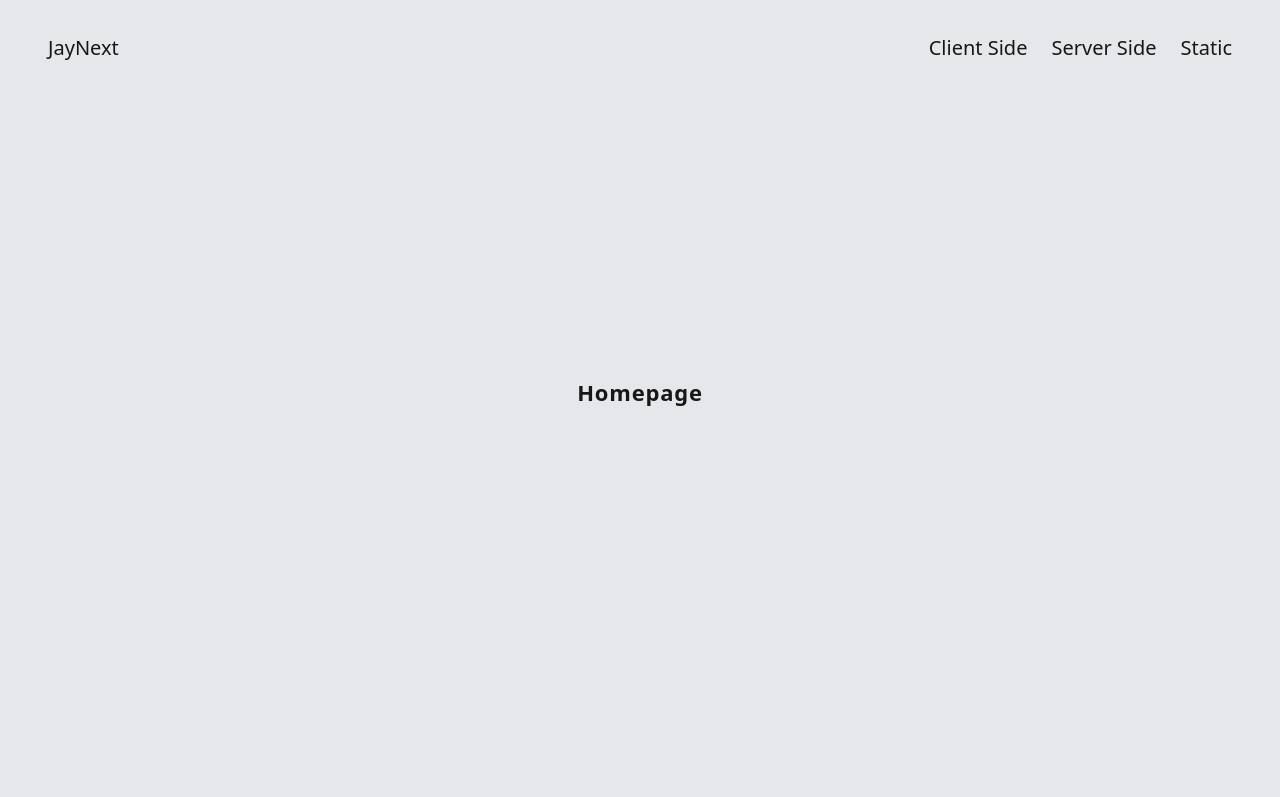
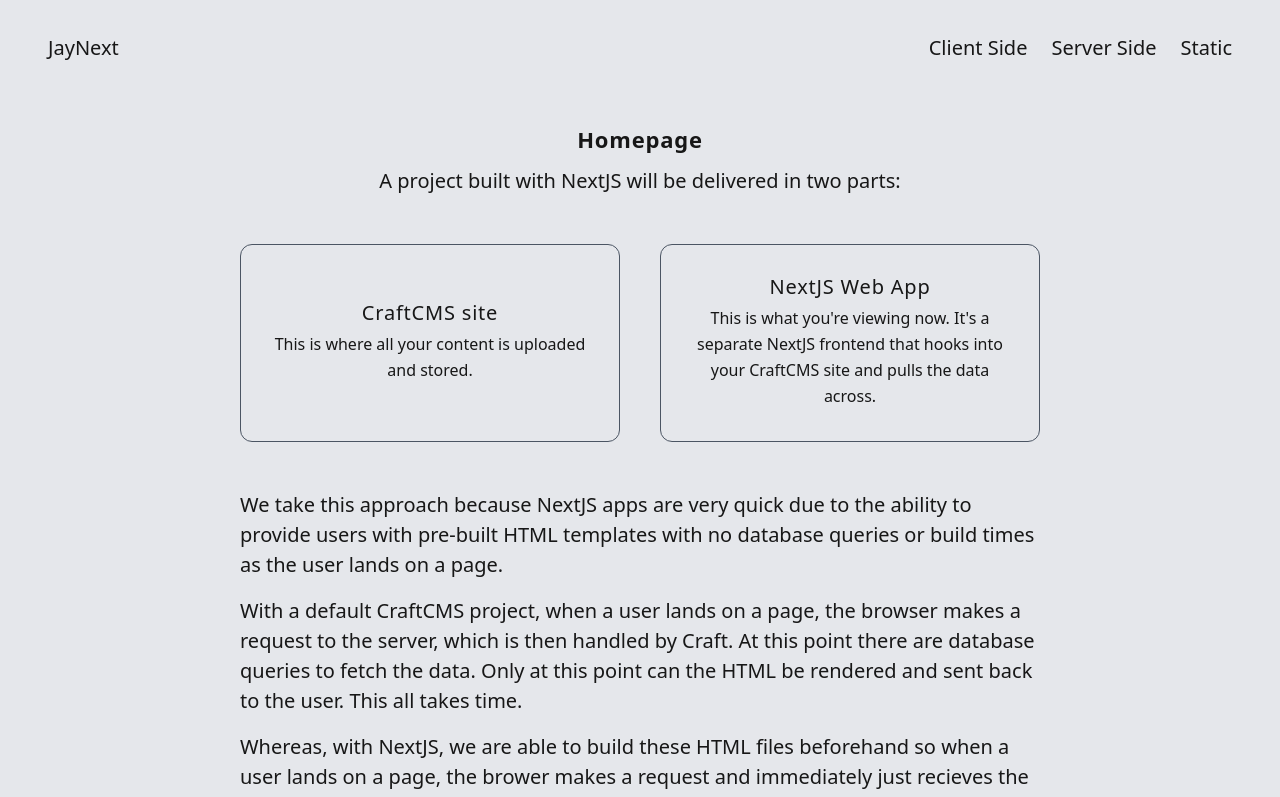
Before and after one commit to JayBox325/JayNext, a Next.js app: page / in a window 1280 px wide. Shown: the top 797 px of the page. Built offline with nearby package versions, Linux system fonts and the light colour scheme.

Commit message:
templating

```diff
--- a/components/CustomImage/index.js
+++ b/components/CustomImage/index.js
@@ -1,4 +1,5 @@
 import Image from 'next/image'
+import { Fragment } from 'react'
 
 function CustomImage(props) {
     const {
@@ -6,26 +7,29 @@
         className
     } = props || {}
 
-    console.log('image', image)
-
     return (
         <>
-            {image.map(
-                ({
-                    imageTransform: {
-                        srcsetWebp: path
-                    },
-                }) => (
-                    <Image
-                        key={path}
-                        src={path}
-                        className={className}
-                        alt=''
-                        width=''
-                        height=''
-                    />
+            {image.map((image, i) => {
+                const {
+                    imageTransform
+                } = image || {}
+
+                return (
+                    <Fragment key={i}>
+                        {console.log('image', image)}
+                        <picture className={className}>
+                            <source srcSet={imageTransform.srcsetWebp} type="image/webp" />
+                            <source srcSet={imageTransform.srcsetWebp} type="image/jpeg" />
+                            <img
+                                className={className}
+                                style={{ background: imageTransform.colorPalette[0] }}
+                                src={imageTransform.src}
+                                loading="lazy"
+                            />
+                        </picture>
+                    </Fragment>
                 )
-            )}
+            })}
         </>
     )
 }
--- a/next.config.js
+++ b/next.config.js
@@ -1,5 +1,11 @@
 const nextConfig = {
     reactStrictMode: true,
+
+    images: {
+        domains: [
+            'mex.imgix.net'
+        ],
+    },
 
     // Custom Webpack config
     webpack(config) {
--- a/package.json
+++ b/package.json
@@ -6,7 +6,8 @@
     "dev": "next dev -p 4000",
     "build": "next build",
     "start": "next start -p 4000",
-    "lint": "next lint"
+    "lint": "next lint",
+    "analyze": "ANALYZE=true next build"
   },
   "dependencies": {
     "next": "12.1.0",
--- a/pages/index.js
+++ b/pages/index.js
@@ -1,7 +1,38 @@
 export default function Home() {
     return (
-        <div className="w-full bg-gray-200 h-screen flex items-center flex-col justify-center text-center">
-            <h1 className="text-2xl font-bold mb-4">Homepage</h1>
+        <div className="w-full bg-gray-200 min-h-screen row text-center">
+            <div className="container max-w-4xl">
+                <h1 className="text-2xl font-bold mb-4">Homepage</h1>
+                <div className="w-content">
+                    <p>A project built with NextJS will be delivered in two parts:</p>
+                </div>
+
+                <div className="grid grid-cols-2 mt-6 gap-6 lg:gap-8 xl:gap-10 lg:mt-10 xl:mt-12">
+                    <div className="col-span-2 md:col-span-1">
+                        <div className="flex justify-center border border-gray-600 rounded-xl p-6 h-full flex-col items-center text-center lg:py-8 xl:px-8">
+                            <h2 className="title-6">CraftCMS site</h2>
+                            <div className="text-base mt-2">
+                                <p>This is where all your content is uploaded and stored.</p>
+                            </div>
+                        </div>
+                    </div>
+                    <div className="col-span-2 md:col-span-1">
+                        <div className="flex justify-center border border-gray-600 rounded-xl p-6 h-full flex-col items-center text-center lg:py-8 xl:px-8">
+                            <h2 className="title-6">NextJS Web App</h2>
+                            <div className="text-base mt-2">
+                                <p>This is what you're viewing now. It's a separate NextJS frontend that hooks into your CraftCMS site and pulls the data across.</p>
+                            </div>
+                        </div>
+                    </div>
+                </div>
+
+
+                <div className="w-content text-left mt-6 lg:mt-10 xl:mt-12">
+                    <p>We take this approach because NextJS apps are very quick due to the ability to provide users with pre-built HTML templates with no database queries or build times as the user lands on a page.</p>
+                    <p>With a default CraftCMS project, when a user lands on a page, the browser makes a request to the server, which is then handled by Craft. At this point there are database queries to fetch the data. Only at this point can the HTML be rendered and sent back to the user. This all takes time.</p>
+                    <p>Whereas, with NextJS, we are able to build these HTML files beforehand so when a user lands on a page, the brower makes a request and immediately just recieves the HTML. No queries!</p>
+                </div>
+            </div>
         </div>
     )
 }
```
Also changed, not shown: 1 other file (tests, documents, lock files or other folders).
